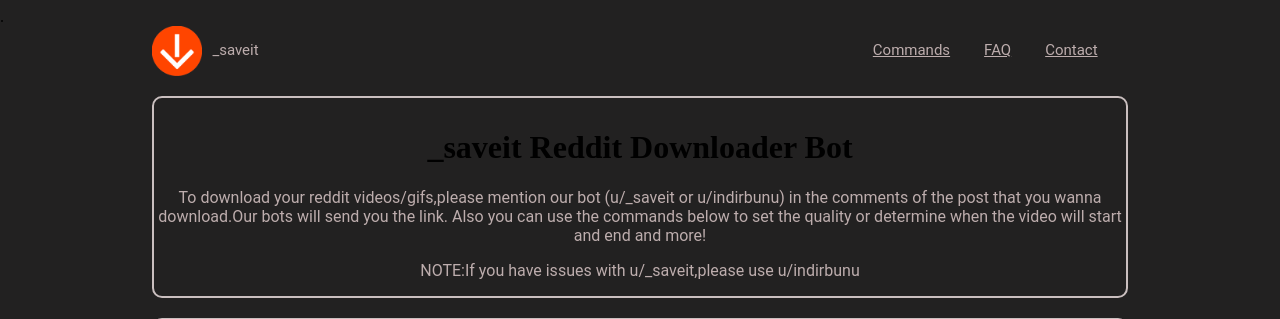
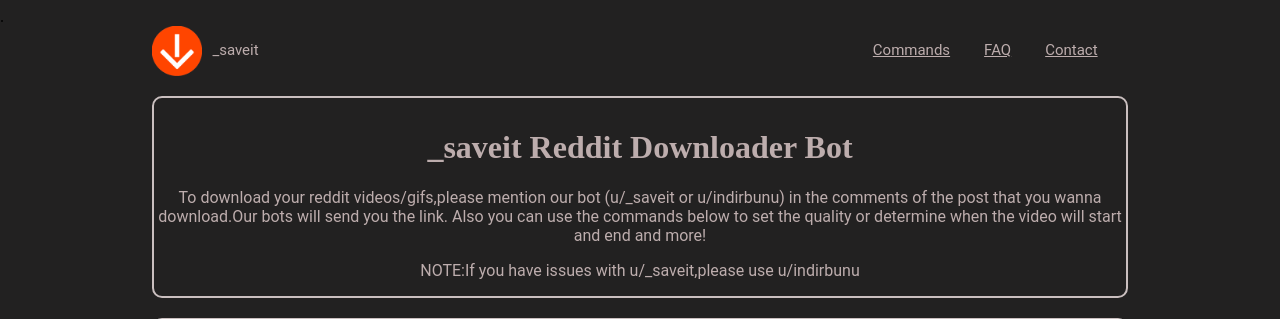
Before and after one commit to andmydignity/_saveit, a Flask app: page / in a window 1280 px wide. Shown: the top 319 px of the page. Run offline with Flask 2, Linux system fonts and the light colour scheme; parts of the project's set-up code (start-up, migrations or seed data) failed here and were passed over; some web fonts are replaced.

Commit message:
fixed a small thing

```diff
--- a/website/templates/main.html
+++ b/website/templates/main.html
@@ -8,7 +8,7 @@
                 color: rgb(189, 173, 173);
                 font-family: 'Roboto', sans-serif;
             }
-            h2{
+            h1,h2{
                 color: rgb(189, 173, 173);
             }
             .body{
```
